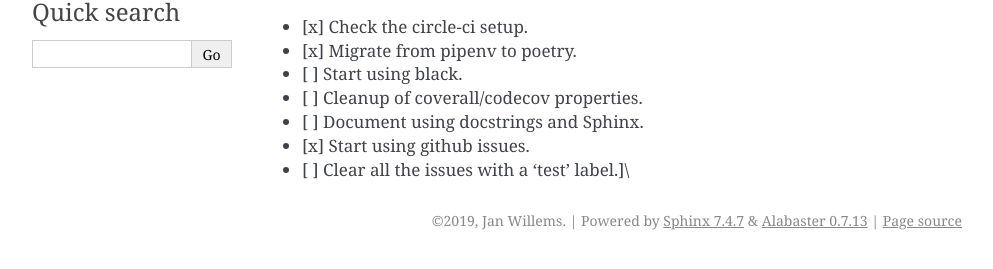
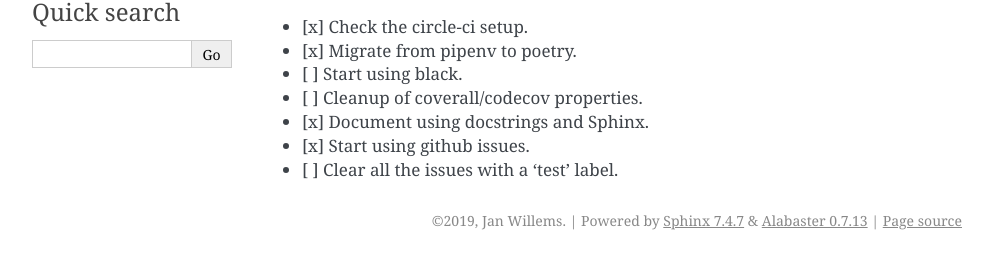
Before and after one commit to jw/stilus, a Sphinx documentation site: the page built from docs/plan/current.md, in a window 1280 px wide. Shown: the part 131-400 px from the top of the page, without its empty margins (148-1141 px from the left). Built offline with Sphinx 7.4.7, drawn with Linux system fonts in a browser that asks for light colours.

```diff
--- a/docs/plan/current.md
+++ b/docs/plan/current.md
@@ -6,6 +6,6 @@ The issues release, a.k.a. `issues, issues everywhere!`
  - [x] Migrate from pipenv to poetry.
  - [ ] Start using black.
  - [ ] Cleanup of coverall/codecov properties.
- - [ ] Document using docstrings and Sphinx.
+ - [x] Document using docstrings and Sphinx.
  - [x] Start using github issues.
- - [ ] Clear all the issues with a 'test' label.]\
+ - [ ] Clear all the issues with a 'test' label.
```
